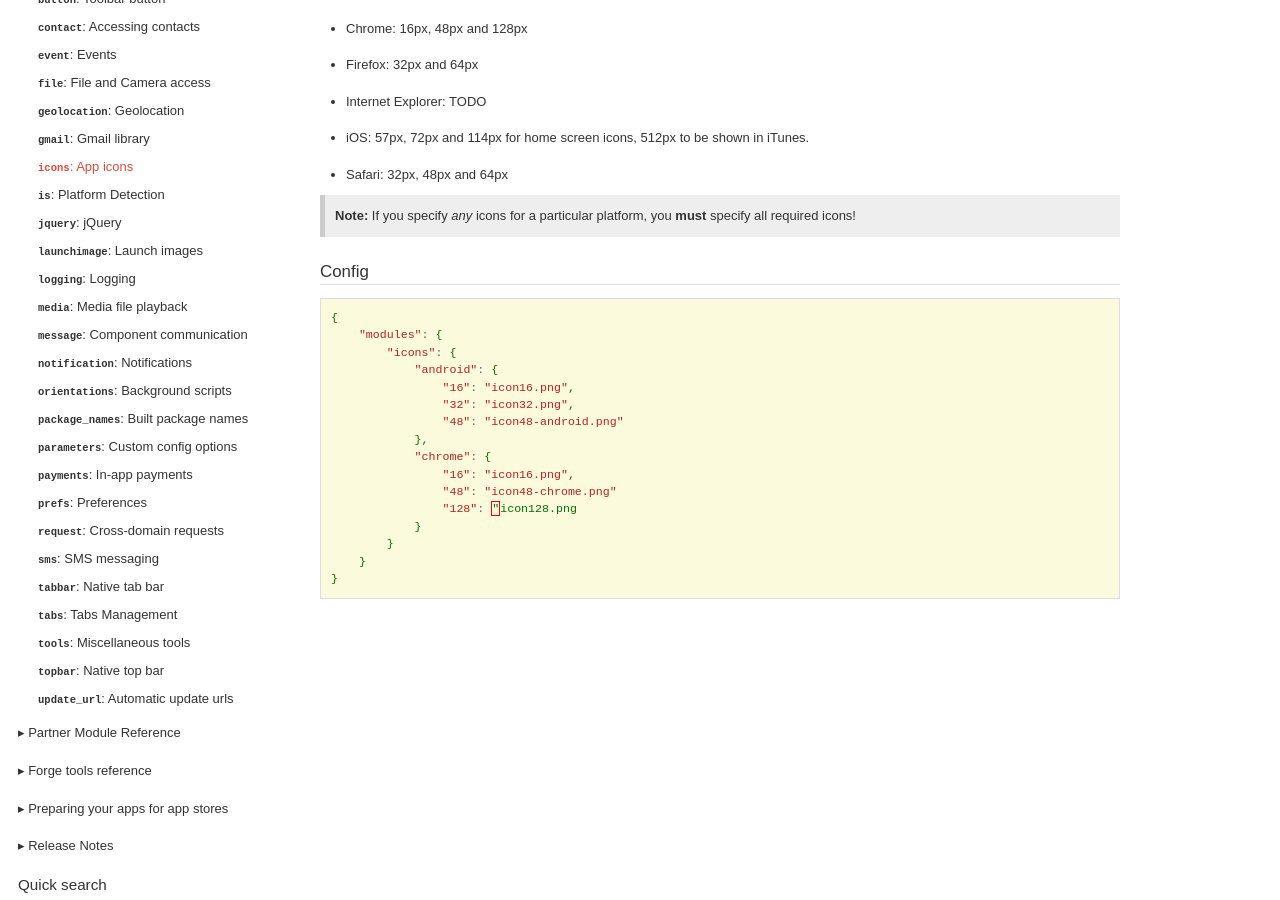
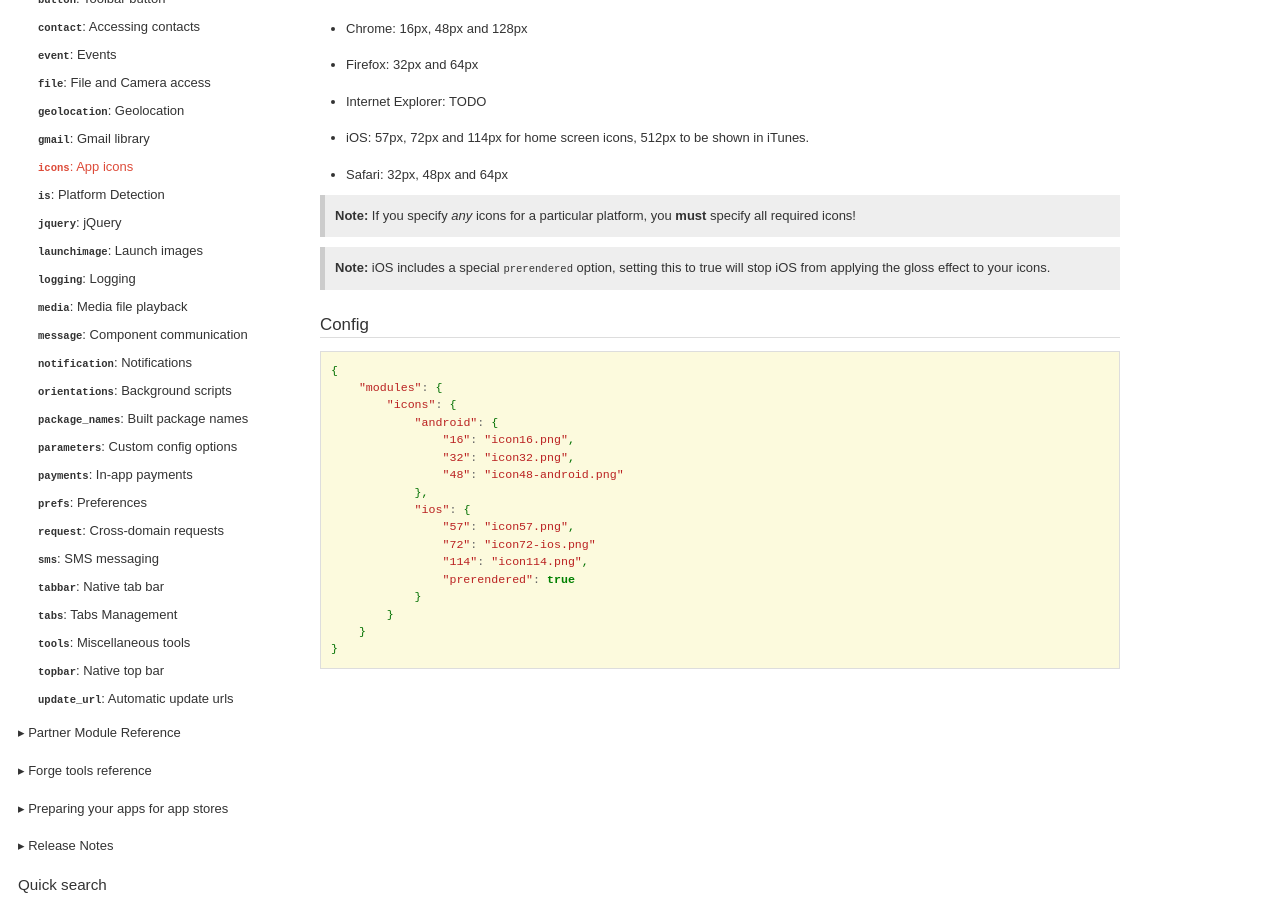
Before and after one commit to trigger-corp/Forge-Documentation, a Sphinx documentation site: the page built from source/modules/icons.rst, in a window 1280 px wide and 900 px high, scrolled down 625 px. Built offline with Sphinx 7.4.7, drawn with Linux system fonts in a browser that asks for light colours; some web fonts are replaced.

Commit message:
Add iOS prerendered icon docs.

```diff
--- a/source/modules/icons.rst
+++ b/source/modules/icons.rst
@@ -35,6 +35,8 @@ The icons required for each platform are listed below:
 
 .. note:: If you specify *any* icons for a particular platform, you **must** specify all required icons!
 
+.. note:: iOS includes a special ``prerendered`` option, setting this to true will stop iOS from applying the gloss effect to your icons.
+
 Config
 ------
 
@@ -47,10 +49,11 @@ Config
                     "32": "icon32.png",
                     "48": "icon48-android.png"
                 },
-                "chrome": {
-                    "16": "icon16.png",
-                    "48": "icon48-chrome.png"
-                    "128": "icon128.png
+                "ios": {
+                    "57": "icon57.png",
+                    "72": "icon72-ios.png"
+                    "114": "icon114.png",
+                    "prerendered": true
                 }
             }
         }
```
